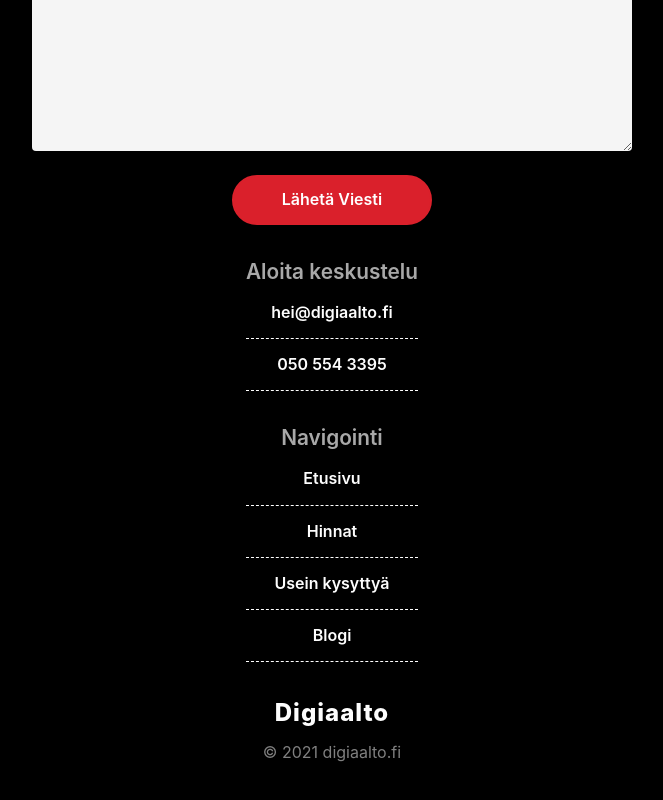
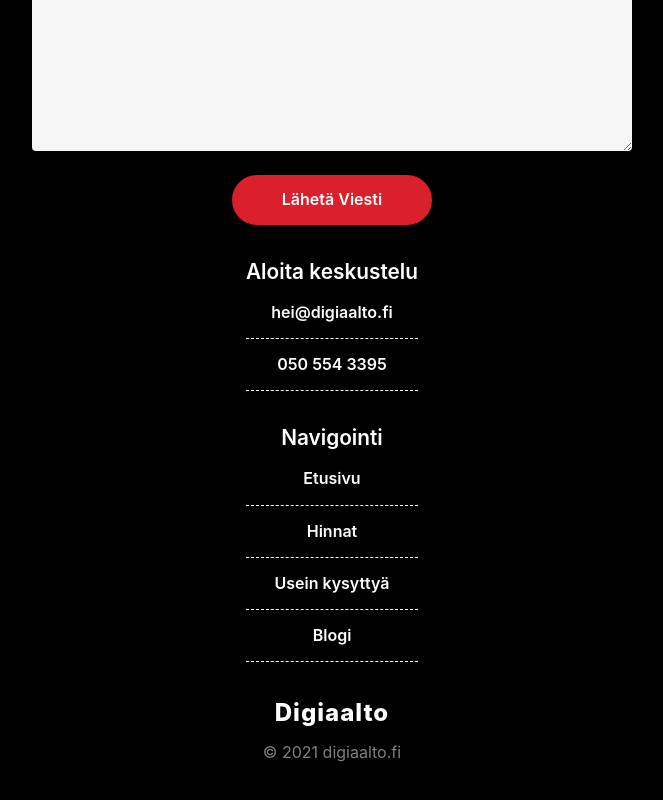
Before and after one commit to digiaalto/etusivu, a Next.js app: page /hinnat in a window 1280 px wide. Shown: the part 3277-4077 px from the top of the page, without its empty margins (308-971 px from the left). Built offline with nearby package versions, Linux system fonts and the light colour scheme.

Commit message:
footer header

```diff
--- a/components/common/Footer.module.sass
+++ b/components/common/Footer.module.sass
@@ -30,7 +30,6 @@
 	@include typography.headerSmall
 	display: block
 	color: colors.$light
-	opacity: 66%
 	margin-top: 2rem
 
 .linkBlock
@@ -59,3 +58,5 @@
 	.subheader
 		&:first-of-type
 			margin-top: 0.66rem
+	.linkHeader
+		margin-bottom: 0.55rem
```
